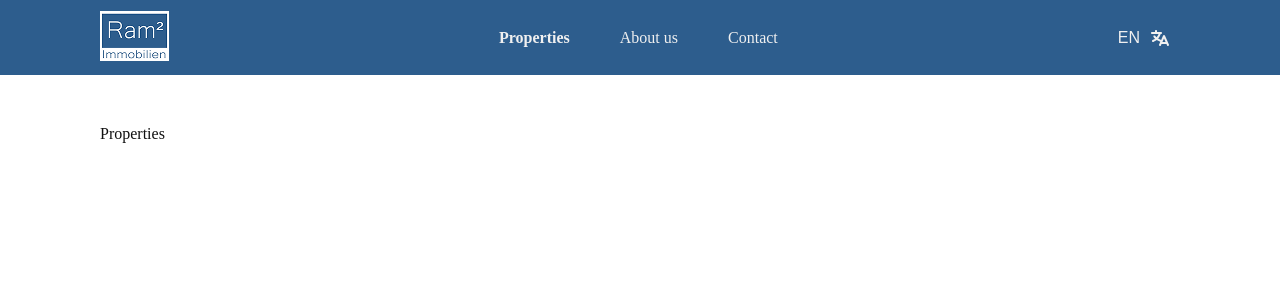
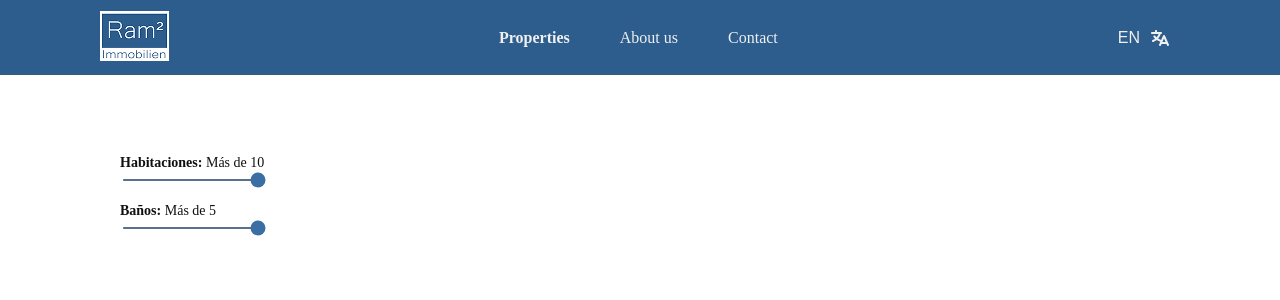
Before and after one commit to ram2-immobilien/ram2-web, a Next.js app: page /en/properties in a window 1280 px wide. Shown: the top 300 px of the page. Built offline with nearby package versions, Linux system fonts and the light colour scheme.

Commit message:
componente slider individual

```diff
--- a/app/[locale]/properties/page.tsx
+++ b/app/[locale]/properties/page.tsx
@@ -1,9 +1,16 @@
-import { useTranslations } from "next-intl";
+import SliderIndividual from "@/components/SliderIndividual/SliderIndividual";
 
 export default function Page() {
-    const t = useTranslations("properties");
 
     return (
-        <p>{t("header")}</p>
+        <div style={{ padding: "20px" }}>
+
+            {/* slider de habitaciones */}
+            <SliderIndividual label="Habitaciones" min={0} max={10} />
+
+            {/* slider de baños */}
+            <SliderIndividual label="Baños" min={0} max={5} />
+
+        </div>
     );
 }
--- /dev/null
+++ b/components/SliderIndividual/SliderIndividual.css
@@ -0,0 +1,33 @@
+/* contenedor principal */
+.slider-individual {
+    display: flex;
+    flex-direction: column;
+    gap: 6px;
+    width: 100%;
+    padding: 10px 0;
+}
+
+/* cabecera con titulo y valor */
+.slider-individual-header {
+    margin: 0;
+    font-size: 14px;
+    color: #101010;
+}
+
+/* titulo en negrita */
+.slider-individual-label {
+    font-weight: 600;
+}
+
+/* valor actual */
+.slider-individual-value {
+    font-weight: 400;
+}
+
+/* la barra del slider */
+.slider-individual-input {
+    width: 100%;
+    height: 2px;
+    accent-color: #3a6ea5;
+    cursor: pointer;
+}
--- /dev/null
+++ b/components/SliderIndividual/SliderIndividual.tsx
@@ -0,0 +1,42 @@
+"use client";
+import { useState } from "react";
+import "./SliderIndividual.css";
+
+// tipos que necesita el componente
+interface SliderIndividualProps {
+  label: string;
+  min: number;
+  max: number;
+  unit?: string;
+}
+
+// componente del slider individual
+const SliderIndividual = ({ label, min, max, unit = "" }: SliderIndividualProps) => {
+
+  // guardo el valor actual, empieza en el maximo
+  const [value, setValue] = useState(max);
+
+  return (
+    <div className="slider-individual">
+
+      {/* titulo y valor actual en la misma linea */}
+      <p className="slider-individual-header">
+        <span className="slider-individual-label">{label}:</span>
+        <span className="slider-individual-value"> Más de {value} {unit}</span>
+      </p>
+
+      {/* la barra deslizante */}
+      <input
+        type="range"
+        min={min}
+        max={max}
+        value={value}
+        onChange={(e) => setValue(Number(e.target.value))}
+        className="slider-individual-input"
+      />
+
+    </div>
+  );
+};
+
+export default SliderIndividual;
```
